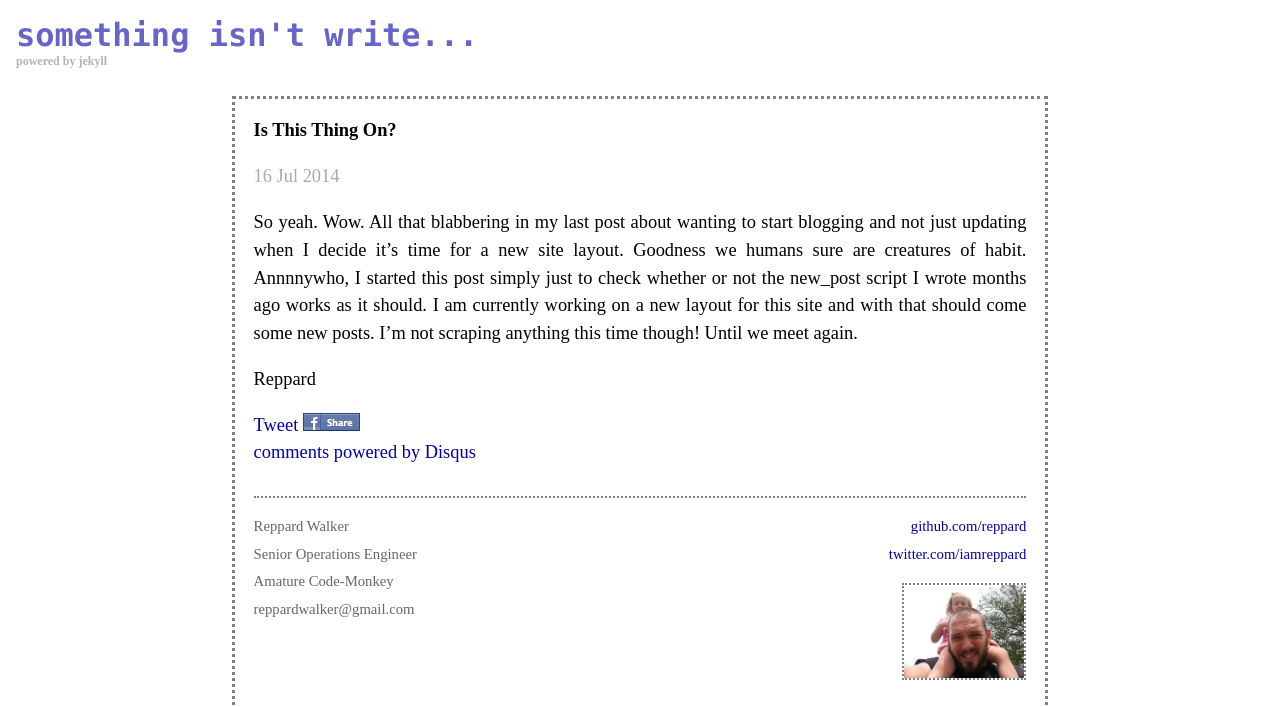
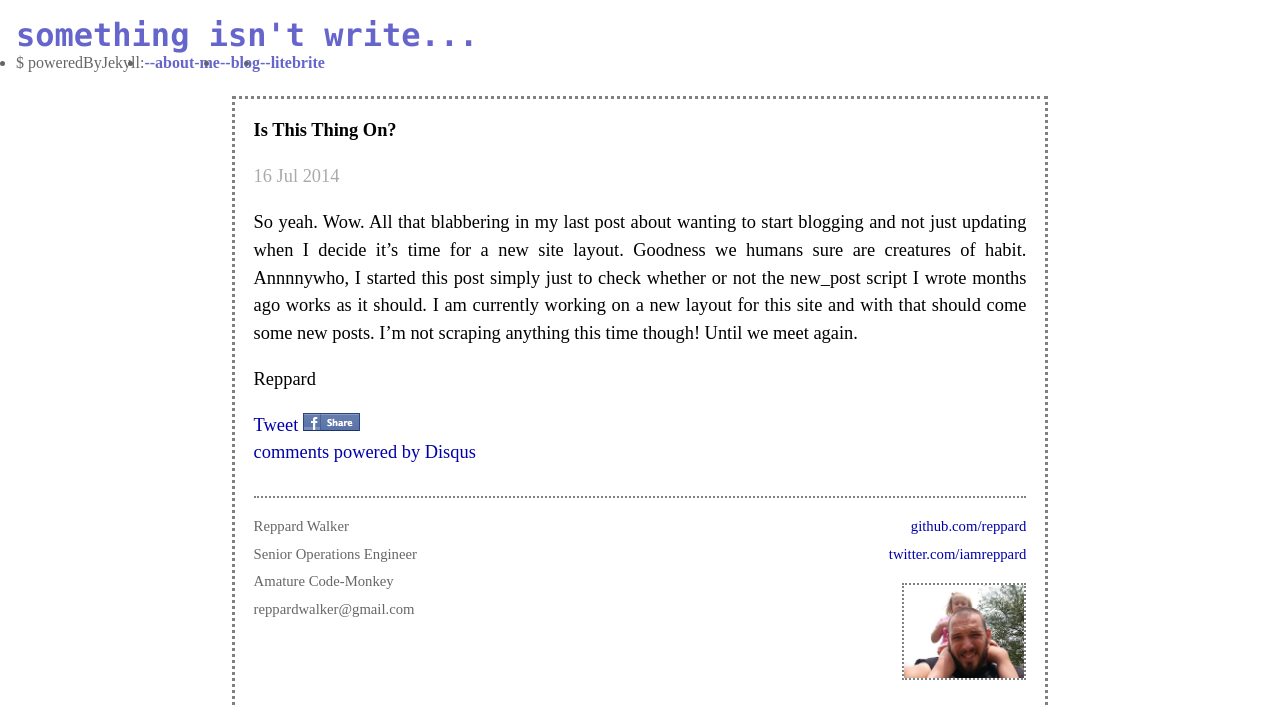
Before and after one commit to reppard/jekyll-blog, a Jekyll site: the page built from _posts/2014-07-16-Is-This-Thing-On?-224403.markdown, in a window 1280 px wide. Shown: the top 707 px of the page. Built offline with Jekyll 4.4.1, drawn with Linux system fonts in a browser that asks for light colours; nearby versions of some CDN libraries; some web fonts are replaced; Markdown is read by kramdown in place of the engine named in the settings; comment, search, counter and statistics services are not loaded; grey boxes are pictures that could not be loaded.

Commit message:
adding menu

```diff
--- a/_includes/footer.html
+++ b/_includes/footer.html
@@ -1,8 +1,7 @@
   </div>
     <div class="logos">
       <p>
-        <a href="http://httpd.apache.org/"><img src="/icons/apache_pb2.gif" alt="[ Powered by Apache ]"/></a>
-        <!--  <a href="http://fedoraproject.org/"><img src="/icons/poweredby.png" alt="[ Powered by Fedora ]" width="88" height="31" /></a> -->
+      <!--  <a href="http://httpd.apache.org/"><img src="/icons/apache_pb2.gif" alt="[ Powered by Apache ]"/></a> -->
       </p>
     </div>
   </body>
--- a/_includes/header.html
+++ b/_includes/header.html
@@ -19,6 +19,14 @@
 
   <div class="header">
     <h1 class="title"><a href="/">{{ site.name }}</a></h1>
-    <h3 class="subtitle">powered by jekyll</h3>
+    <div class="bar">
+      <ul class="menu">
+        <li>$ poweredByJekyll: </li>
+        <li><a href="#">--about-me</a></li>
+        <li><a href="/">--blog</a></li>
+        <li><a href="/litebrite">--litebrite</a></li>
+      </ul>
+    </div>
   </div>
+
   <div class="site">
```
